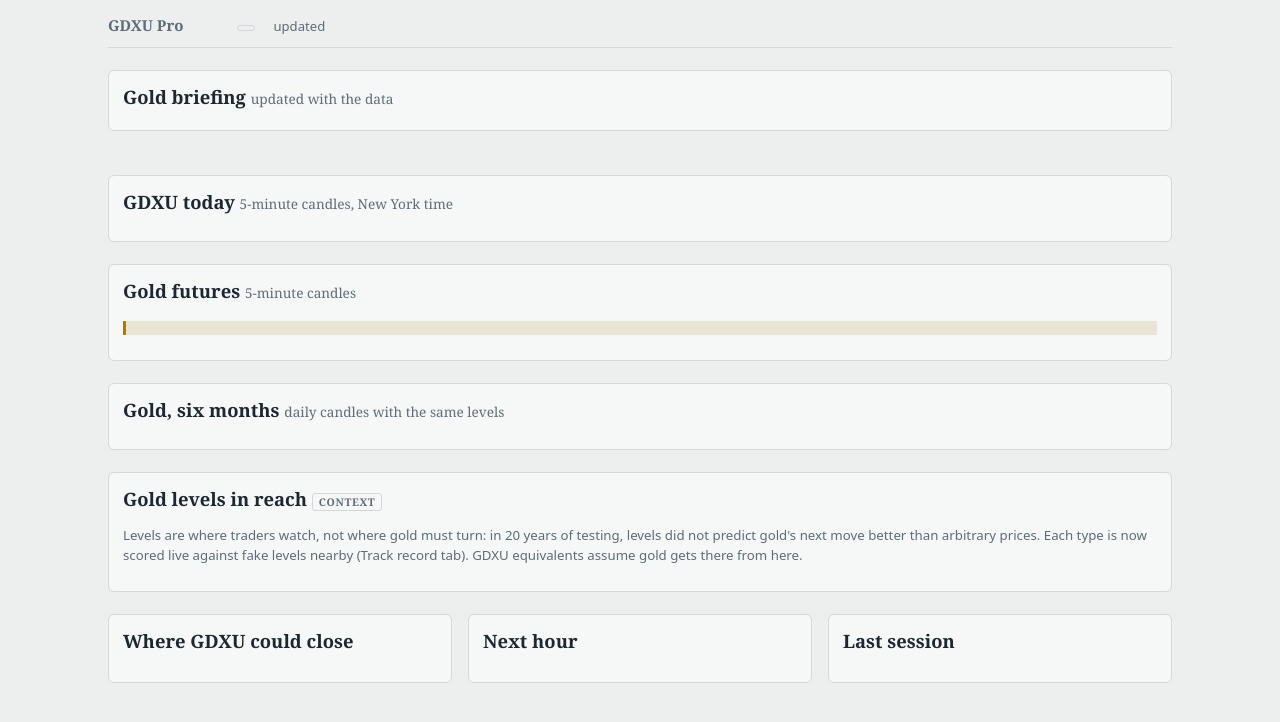
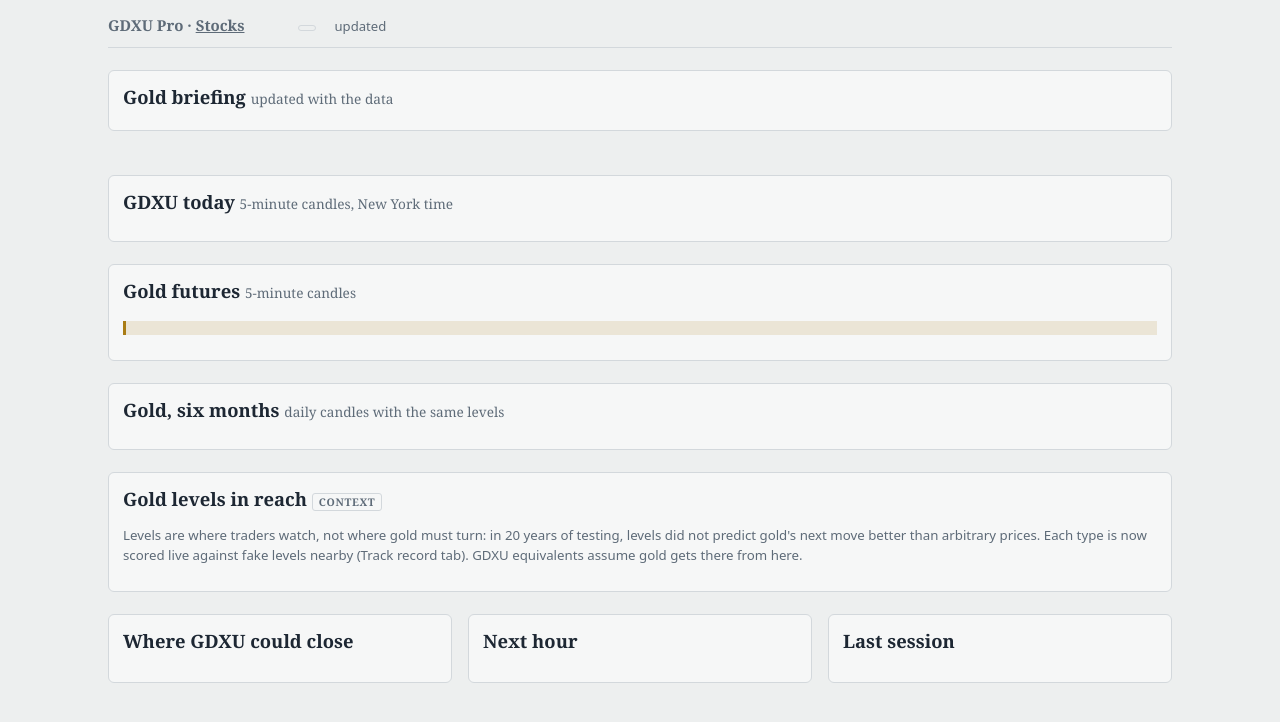
Before and after one commit to royrahal7/gdxu-report, a plain HTML site: page site_template4.html in a window 1280 px wide. Drawn offline with Linux system fonts and the light colour scheme.

Commit message:
Update brand name with link to Stocks page

```diff
--- a/site_template4.html
+++ b/site_template4.html
@@ -77,7 +77,7 @@
 </style></head><body><main>
 <header>
   <div class="top">
-    <span class="brand">GDXU Pro</span>
+    <span class="brand">GDXU Pro &middot; <a href="stocks.html" style="color:inherit">Stocks</a></span>
     <span class="big" id="hPrice"></span>
     <span id="hChange"></span>
     <span class="pill" id="hStatus"></span>
```
